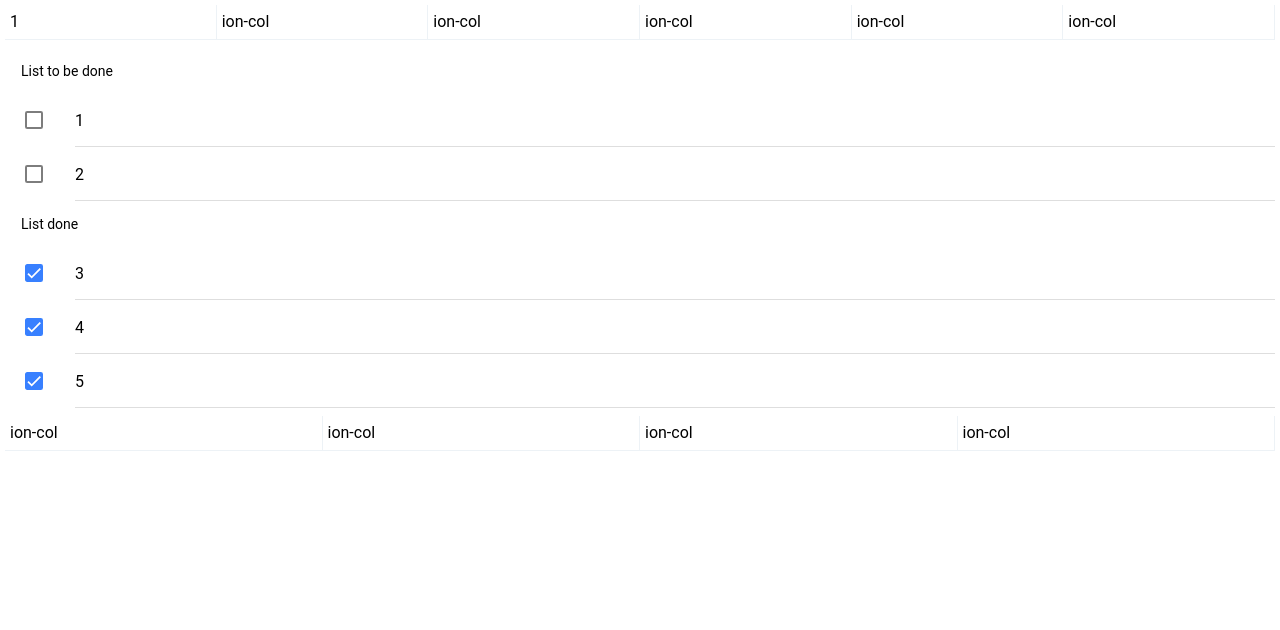
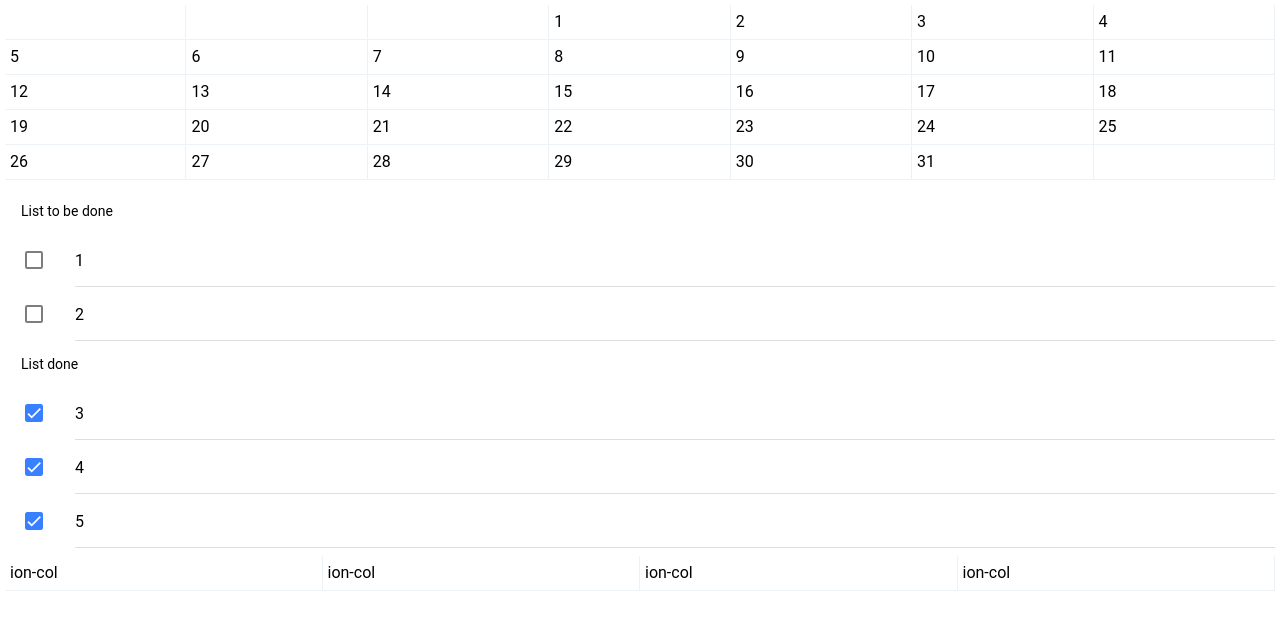
Before and after one commit to erados/2020_Kokathon_Gong_Ple, a React (Create React App) app: page /home in a window 1280 px wide. Shown: the top 630 px of the page. Built offline with nearby package versions, Linux system fonts and the light colour scheme.

Commit message:
calendar updated

```diff
--- a/src/pages/Calendar.tsx
+++ b/src/pages/Calendar.tsx
@@ -10,13 +10,27 @@ import './Calendar.css';
 class Calendar extends Component {
     state: any = {
         data:
-            [{id: 1, name: "1", checked: false}, {id: 2, name: "2", checked: false}, {id: 3, name: "3", checked: true}, {id: 4, name: "4", checked: true}, {id: 5, name: "5", checked: true}]
-    };
+            [{id: 1, name: "1", checked: false}, {id: 2, name: "2", checked: false}, {
+                id: 3,
+                name: "3",
+                checked: true
+            }, {id: 4, name: "4", checked: true}, {id: 5, name: "5", checked: true}]
+    }
 
-    date = new Date();
-    firstDay = new Date(this.date.getFullYear(), this.date.getMonth(), 1).getDate();
-    lastDay = new Date(this.date.getFullYear(), this.date.getMonth() + 1, 0).getDate();
-    offset = this.date.getDay();
+    createCalendar() {
+        let date = new Date();
+        let children = [];
+        let lastDay = new Date(date.getFullYear(), date.getMonth() + 1, 0).getDate();
+        let firstDay = new Date(date.getFullYear(), date.getMonth(), 1).getDate();
+        let offset = date.getDate();
+        for (let i = firstDay - offset + 1; i < lastDay; i+=7) {
+            let temp = [];
+            for(let j = i; j < i+7; j++)
+                temp.push(<IonCol>{(j > 0) ? ((j <= lastDay) ? j:"") : ""}</IonCol>);
+            children.push(<IonRow>{temp}</IonRow>);
+        }
+        return children;
+    }
 
     constructor(props: any) {
         super(props);
@@ -36,14 +50,7 @@ class Calendar extends Component {
         return (
             <IonContent>
                 <IonGrid>
-                    <IonRow>
-                        <IonCol>{this.firstDay}</IonCol>
-                        <IonCol>ion-col</IonCol>
-                        <IonCol>ion-col</IonCol>
-                        <IonCol>ion-col</IonCol>
-                        <IonCol>ion-col</IonCol>
-                        <IonCol>ion-col</IonCol>
-                    </IonRow>
+                    {this.createCalendar()}
                     <IonList>
                         <IonListHeader>List to be done</IonListHeader>
                         {this.state.data.map((obj: any, idx: number) => {
```
